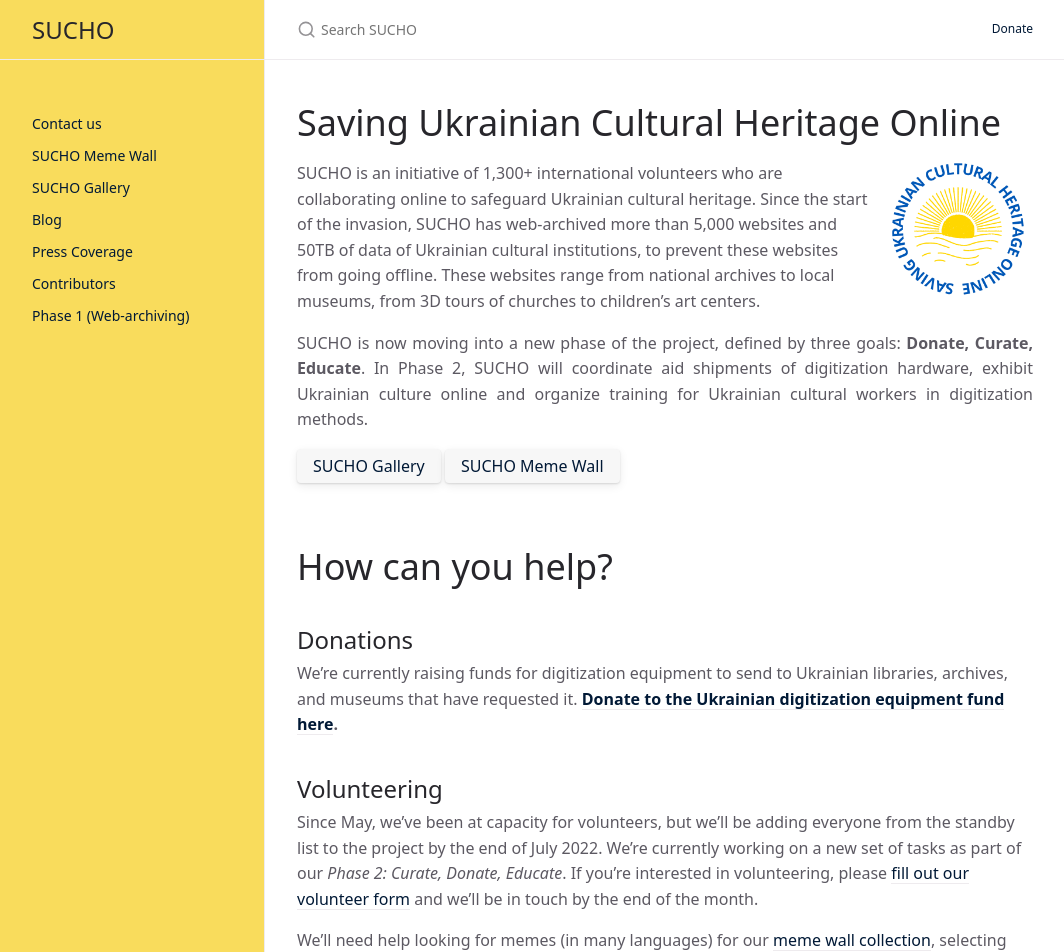
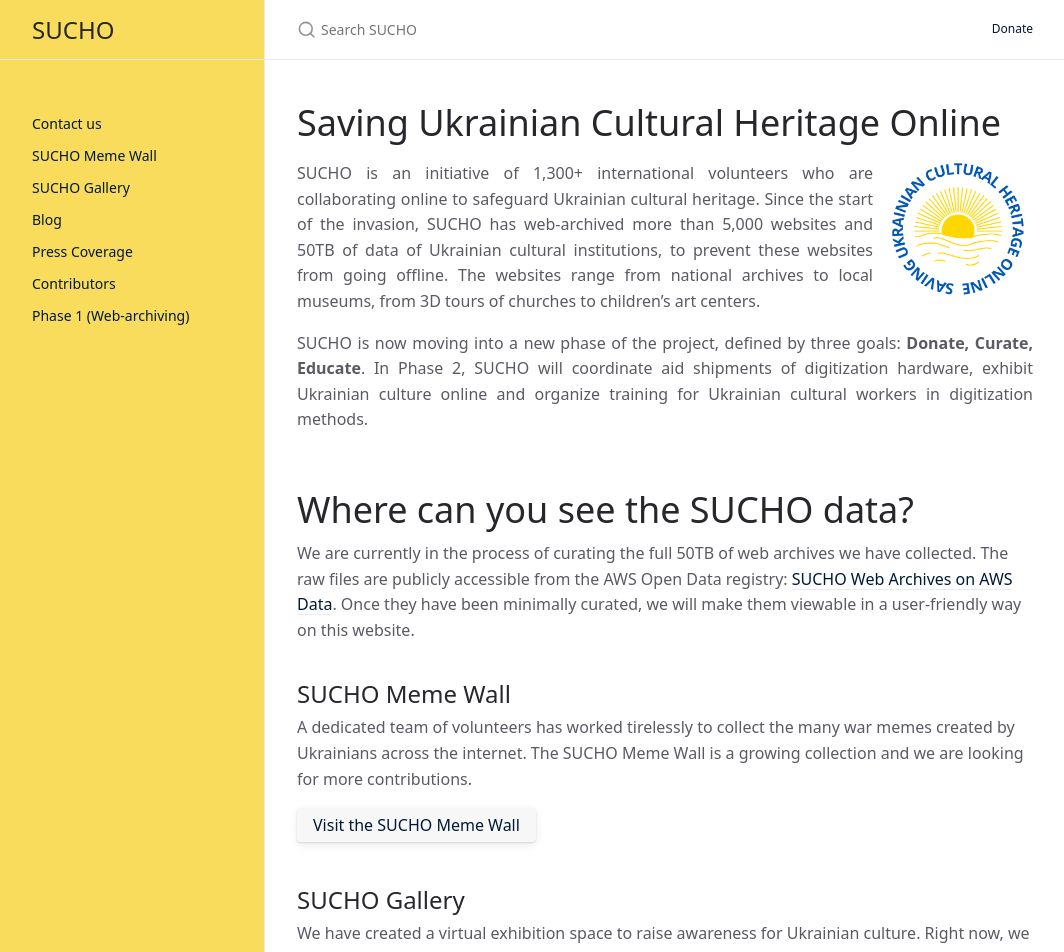
Before and after one commit to sucho-archiving/sucho-archiving.github.io, a Jekyll site: the page built from index.md, in a window 1280 px wide and 1400 px high. Shown: the top 952 px of the window, without its empty margins (107-1171 px from the left). Built offline with Jekyll 4.4.1, drawn with Linux system fonts in a browser that asks for light colours; some of the changed text lies outside the part shown.

Commit message:
More copywriting

```diff
--- a/index.md
+++ b/index.md
@@ -12,13 +12,27 @@
 <img src="/assets/images/sucho-logo.png" width="150px" style="float:right; margin-left: 10px;" title="Saving Ukrainian Cultural Heritage Online">
 
 
-SUCHO is an initiative of 1,300+ international volunteers who are collaborating online to safeguard Ukrainian cultural heritage. Since the start of the invasion, SUCHO has web-archived more than 5,000 websites and 50TB of data of Ukrainian cultural institutions, to prevent these websites from going offline. These websites range from national archives to local museums, from 3D tours of churches to children’s art centers.
+SUCHO is an initiative of 1,300+ international volunteers who are collaborating online to safeguard Ukrainian cultural heritage. Since the start of the invasion, SUCHO has web-archived more than 5,000 websites and 50TB of data of Ukrainian cultural institutions, to prevent these websites from going offline. The websites range from national archives to local museums, from 3D tours of churches to children’s art centers.
+{: .text-justify }
 
 SUCHO is now moving into a new phase of the project, defined by three goals: **Donate, Curate, Educate**. In Phase 2, SUCHO will coordinate aid shipments of digitization hardware, exhibit Ukrainian culture online and organize training for Ukrainian cultural workers in digitization methods.
 {: .text-justify }
 
-[SUCHO Gallery](https://gallery.sucho.org/){: .btn }
-[SUCHO Meme Wall](https://memes.sucho.org/){: .btn }
+# Where can you see the SUCHO data?
+
+We are currently in the process of curating the full 50TB of web archives we have collected. The raw files are publicly accessible from the AWS Open Data registry: [SUCHO Web Archives on AWS Data](https://registry.opendata.aws/sucho/). Once they have been minimally curated, we will make them viewable in a user-friendly way on this website.
+
+## SUCHO Meme Wall
+
+A dedicated team of volunteers has worked tirelessly to collect the many war memes created by Ukrainians across the internet. The SUCHO Meme Wall is a growing collection and we are looking for more contributions.
+
+[Visit the SUCHO Meme Wall](https://memes.sucho.org/){: .btn }
+
+## SUCHO Gallery
+
+We have created a virtual exhibition space to raise awareness for Ukrainian culture. Right now, we have taken samples from our web archives and are exhibiting them there. The goal is to make this space available to Ukrainian institutions to upload selected digitized holdings and
+
+[Visit the SUCHO Gallery](https://gallery.sucho.org/){: .btn }
 
 # How can you help?
 
```
